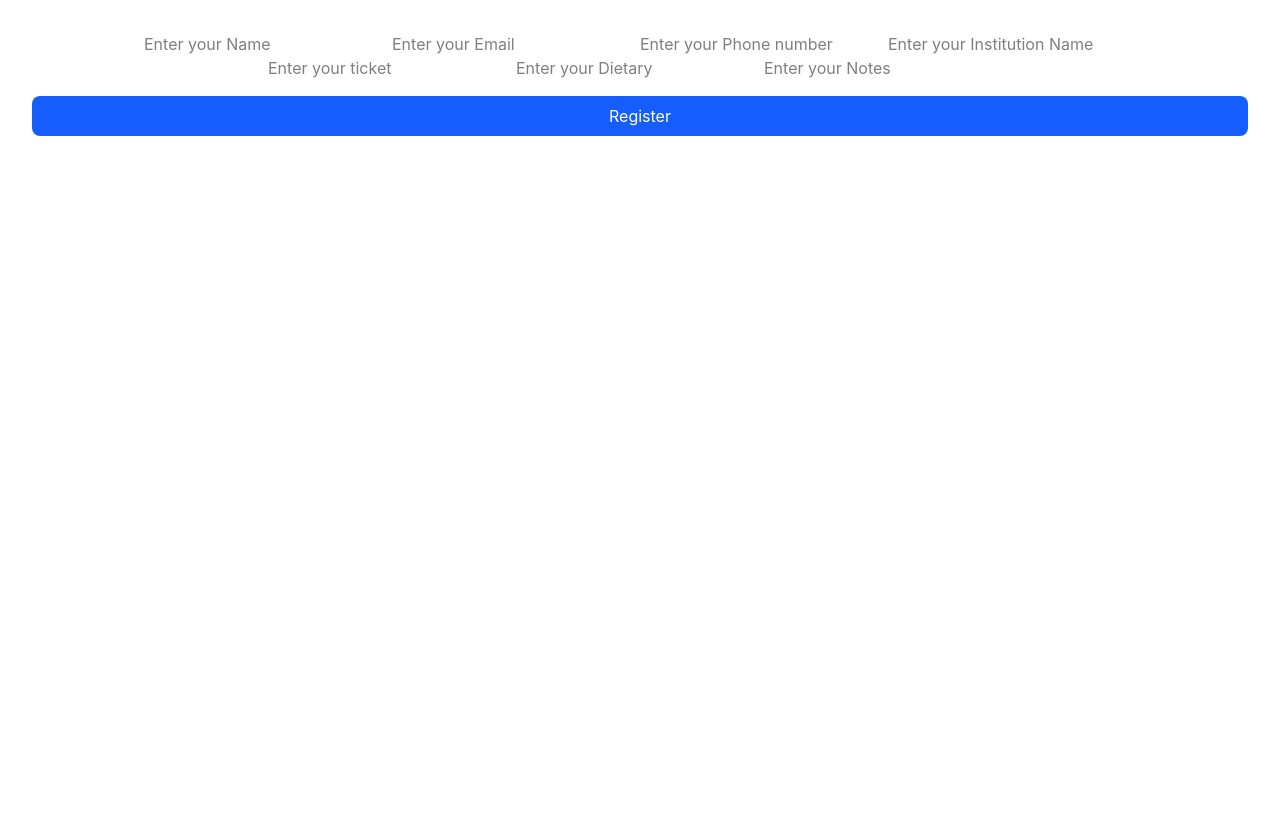
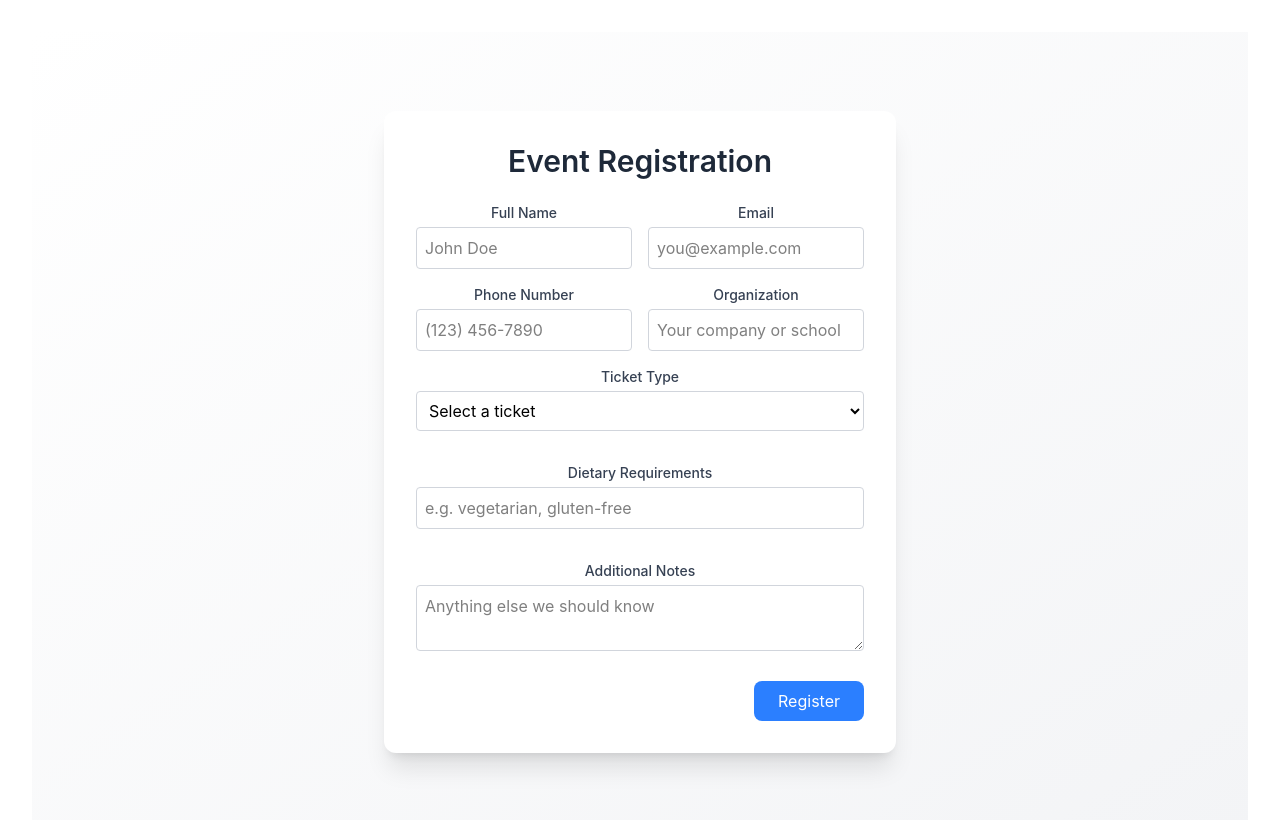
Before and after one commit to umucyo77/Tech-Conference-Event-Registration-System, a React (Vite) app: page /register in a window 1280 px wide. Shown: the top 820 px of the page. Built offline with nearby package versions, Linux system fonts and the light colour scheme.

Commit message:
Add changes on Registration Form

```diff
--- a/src/App.jsx
+++ b/src/App.jsx
@@ -7,6 +7,7 @@ import Information from './components/Information.jsx'
 
 import {BrowserRouter,Routes,Route} from 'react-router-dom'
 import RegistrationForm from './components/RegistrationForm.jsx'
+import RegistrationReview from './components/RegistrationReview.jsx'
 
 function App() {
   const [count, setCount] = useState(0)
@@ -17,7 +18,9 @@ function App() {
         <Routes>
           <Route path='/' element={<Information />}> </Route>
           <Route path='/register' element={<RegistrationForm />}>Registration FOrm</Route>
-
+          <Route path='/review' element={<RegistrationReview />}></Route>
+           {/*<Route path='/confirmation' element={<Confirmation />}></Route>
+          <Route path="/my-registration" element={<MyRegistration />} ></Route> */}
         </Routes>
       </BrowserRouter>
 
--- a/src/components/RegistrationForm.jsx
+++ b/src/components/RegistrationForm.jsx
@@ -1,80 +1,151 @@
 import React from "react";
 import { useState } from "react";
-const RegistrationForm =()=>{
+import { Link } from "react-router-dom";
 
-    const[fullName,setFullName]=useState("")
-    const[email,setEmail]=useState("")
-    const[phoneNumber,setPhoneNumber]=useState("")
-    const [organization,setOrganization]=useState("")
-    const[ticket,setticket]=useState("")
-    const [dietary,setDietary]=useState("")
-    const[comments,setComments]=useState("")
+function Register() {
+  const [formData, setFormData] = useState({
+    fullName: "",
+    email: "",
+    phoneNumber: "",
+    organization: "",
+    ticket: "",
+    dietary: "",
+    comments: ""
+  });
 
+  const handleChange = (e) => {
+    setFormData({
+      ...formData,
+      [e.target.name]: e.target.value
+    });
+  };
 
+  const saveData = () => {
+    localStorage.setItem("registrationData", JSON.stringify(formData));
+  };
 
-    const submitForm=((e)=>{
+  return (
+    <div className="min-h-screen flex items-center justify-center bg-gradient-to-br from-white to-gray-100 p-4">
+      <div className="w-full max-w-lg bg-white rounded-xl shadow-xl p-8">
+        <h2 className="text-2xl md:text-3xl font-semibold mb-6 text-center text-gray-800">
+          Event Registration
+        </h2>
 
+        {/* first row grid for name/email */}
+        <div className="grid grid-cols-1 md:grid-cols-2 gap-4">
+          <div>
+            <label htmlFor="fullName" className="block text-sm font-medium text-gray-700 mb-1">
+              Full Name
+            </label>
+            <input
+              id="fullName"
+              className="w-full p-2 border border-gray-300 rounded focus:outline-none focus:ring-2 focus:ring-blue-400 transition"
+              name="fullName"
+              placeholder="John Doe"
+              onChange={handleChange}
+            />
+          </div>
 
-    });
+          <div>
+            <label htmlFor="email" className="block text-sm font-medium text-gray-700 mb-1">
+              Email
+            </label>
+            <input
+              id="email"
+              type="email"
+              className="w-full p-2 border border-gray-300 rounded focus:outline-none focus:ring-2 focus:ring-blue-400 transition"
+              name="email"
+              placeholder="you@example.com"
+              onChange={handleChange}
+            />
+          </div>
+        </div>
 
-    return(
-        <div >
-            <form onSubmit={submitForm}>
+        {/* second row grid for phone/organization */}
+        <div className="grid grid-cols-1 md:grid-cols-2 gap-4 mt-4">
+          <div>
+            <label htmlFor="phoneNumber" className="block text-sm font-medium text-gray-700 mb-1">
+              Phone Number
+            </label>
+            <input
+              id="phoneNumber"
+              className="w-full p-2 border border-gray-300 rounded focus:outline-none focus:ring-2 focus:ring-blue-400 transition"
+              name="phoneNumber"
+              placeholder="(123) 456-7890"
+              onChange={handleChange}
+            />
+          </div>
 
-                 <input
-                 type="text"
-                 placeholder="Enter your Name"
-                 value={fullName}
-                 onChange={(e)=>setFullName(e.target.value)}
+          <div>
+            <label htmlFor="organization" className="block text-sm font-medium text-gray-700 mb-1">
+              Organization
+            </label>
+            <input
+              id="organization"
+              className="w-full p-2 border border-gray-300 rounded focus:outline-none focus:ring-2 focus:ring-blue-400 transition"
+              name="organization"
+              placeholder="Your company or school"
+              onChange={handleChange}
+            />
+          </div>
+        </div>
 
-                  />
-                   <input
-                type="email"
-                placeholder="Enter your Email"
-                value={email}
-                 onChange={(e)=>setEmail(e.target.value)}
-                 />
-                  <input
-                  type="tel"
-                  placeholder="Enter your Phone number"
-                  value={phoneNumber}
-                 onChange={(e)=>setPhoneNumber(e.target.value)}
-                   />
-                    <input
-                type="text"
-                placeholder="Enter your Institution Name"
-                value={organization}
-                 onChange={(e)=>setOrganization(e.target.value)}
-                 />
+        <div className="mt-4">
+          <label htmlFor="ticket" className="block text-sm font-medium text-gray-700 mb-1">
+            Ticket Type
+          </label>
+          <select
+            id="ticket"
+            className="w-full p-2 border border-gray-300 rounded focus:outline-none focus:ring-2 focus:ring-blue-400 transition mb-4"
+            name="ticket"
+            onChange={handleChange}
+          >
+            <option value="">Select a ticket</option>
+            <option>Standard</option>
+            <option>VIP</option>
+            <option>Student</option>
+          </select>
+        </div>
 
-                    <input
-                type="text"
-                placeholder="Enter your ticket"
-                value={ticket}
-                 onChange={(e)=>setticket(e.target.value)}
-                 />
+        <div className="mt-4">
+          <label htmlFor="dietary" className="block text-sm font-medium text-gray-700 mb-1">
+            Dietary Requirements
+          </label>
+          <input
+            id="dietary"
+            className="w-full p-2 border border-gray-300 rounded focus:outline-none focus:ring-2 focus:ring-blue-400 transition mb-4"
+            name="dietary"
+            placeholder="e.g. vegetarian, gluten-free"
+            onChange={handleChange}
+          />
+        </div>
 
-                    <input
-                type="text"
-                placeholder="Enter your Dietary"
-                value={dietary}
-                 onChange={(e)=>setDietary(e.target.value)}
-                 />
+        <div className="mt-4">
+          <label htmlFor="comments" className="block text-sm font-medium text-gray-700 mb-1">
+            Additional Notes
+          </label>
+          <textarea
+            id="comments"
+            className="w-full p-2 border border-gray-300 rounded focus:outline-none focus:ring-2 focus:ring-blue-400 transition mb-6"
+            name="comments"
+            placeholder="Anything else we should know"
+            onChange={handleChange}
+          />
+        </div>
 
-                    <input
-                type="text"
-                placeholder="Enter your Notes"
-                value={comments}
-                 onChange={(e)=>setComments(e.target.value)}
-                 />
-                  <input className="mt-4 w-full bg-blue-600 text-white py-2 rounded-lg hover:bg-sky-900"
-                   type="submit"
-                   value="Register"
+        <div className="text-right">
+          <Link to="/review">
+            <button
+              className="px-6 py-2 bg-blue-500 text-white rounded-lg hover:bg-blue-600 transition"
+              onClick={saveData}
+            >
+              Register
+            </button>
+          </Link>
+        </div>
+      </div>
+    </div>
+  );
+}
 
-                   />
-            </form>
-        </div>
-    )
-
-}
-export default RegistrationForm;
+export default Register;
--- /dev/null
+++ b/src/components/RegistrationReview.jsx
@@ -0,0 +1,32 @@
+import React from "react";
+import { Link } from "react-router-dom";
+
+function RegistrationReview() {
+
+  const data = JSON.parse(localStorage.getItem("registrationData"));
+
+  // Check if data exists
+
+    <div>
+      <h2>Review Your Registration</h2>
+
+      <p>Name: {data.fullName}</p>
+      <p>Email: {data.email}</p>
+      <p>Phone: {data.phoneNumber}</p>
+      <p>Organization: {data.organization}</p>
+      <p>Ticket: {data.ticket}</p>
+      <p>Dietary: {data.dietary}</p>
+      <p>Notes: {data.comments}</p>
+
+      <Link to="/register">
+        <button>Edit</button>
+      </Link>
+
+      <Link to="/confirmation">
+        <button>Confirm</button>
+      </Link>
+    </div>
+
+}
+
+export default RegistrationReview;
```
